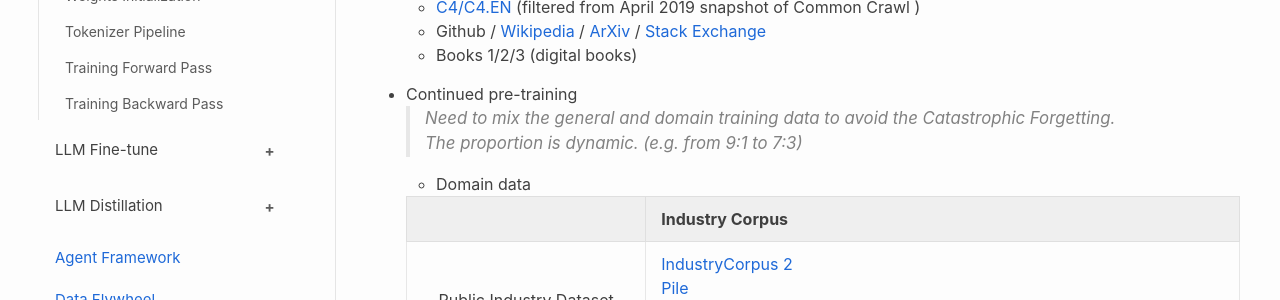
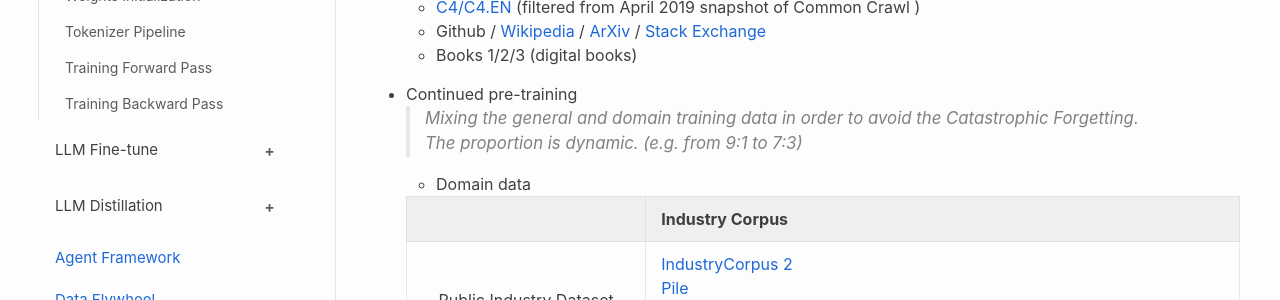
Before and after one commit to ChrisZhu2050/chriszhu2050.github.io, a Jekyll site: the page built from docs/llm-essential-training-data.md, in a window 1280 px wide and 900 px high. Shown: the part 252-552 px from the top of the window. Built offline with Jekyll 4.4.1, drawn with Linux system fonts in a browser that asks for light colours; nearby versions of some CDN libraries.

Commit message:
Update llm-essential-training-data.md

```diff
--- a/docs/llm-essential-training-data.md
+++ b/docs/llm-essential-training-data.md
@@ -10,7 +10,7 @@ title: "Training Data"
 
    <a href="" id="training-data-cpt"></a>
    - Continued pre-training
-      > Need to mix the general and domain training data to avoid the Catastrophic Forgetting.
+      > Mixing the general and domain training data in order to avoid the Catastrophic Forgetting.
       The proportion is dynamic. (e.g. from 9:1 to 7:3)
 
       - Domain data
```
